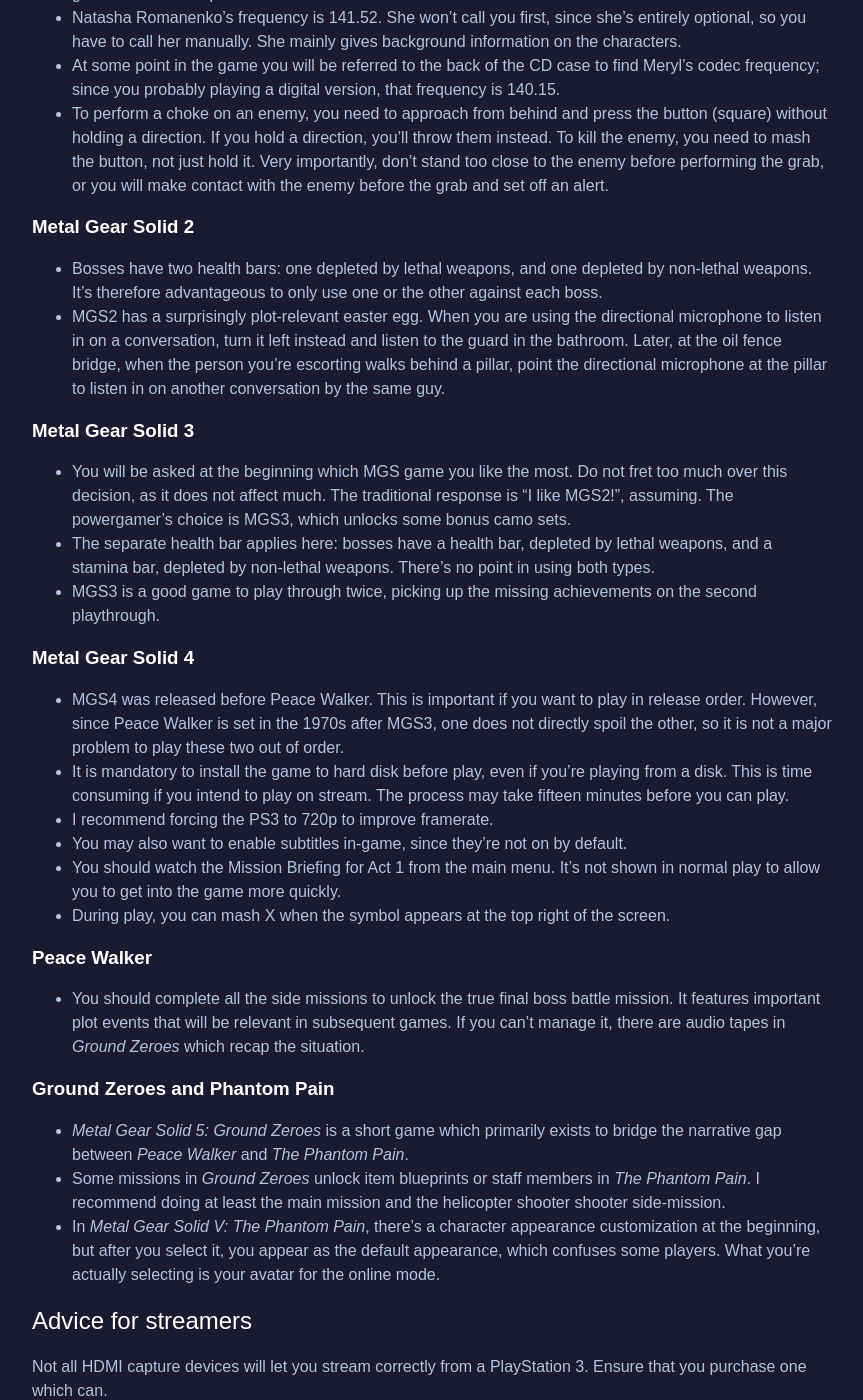
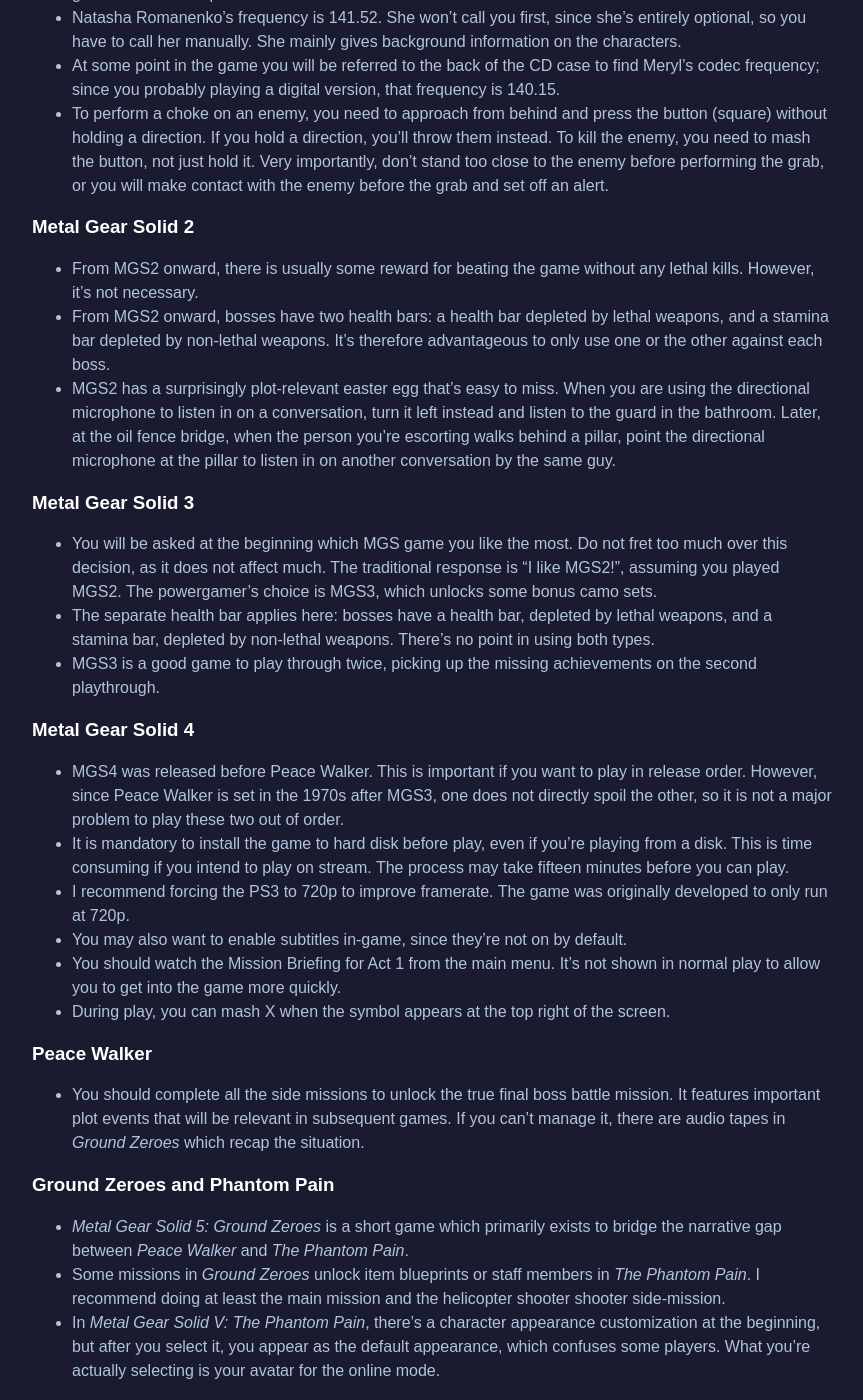
Before and after one commit to orbitalflower/orbitalflower.github.io, a Jekyll site: the page built from _posts/2018-03-12-how-to-play-all-metal-gear.md, in a window 1280 px wide and 1400 px high, scrolled down 1979 px. Shown: the whole window, without its empty margins (208-1071 px from the left). Built offline with Jekyll 4.4.1, drawn with Linux system fonts in a browser that asks for light colours; some of the changed text lies outside the part shown.

Commit message:
Small corrections to Metal Gear

```diff
--- a/_posts/2018-03-12-how-to-play-all-metal-gear.md
+++ b/_posts/2018-03-12-how-to-play-all-metal-gear.md
@@ -125,21 +125,24 @@
 
 ### Metal Gear Solid 2
 
-- Bosses have two health bars: one depleted by lethal weapons, and one depleted
-  by non-lethal weapons. It's therefore advantageous to only use one or the
-  other against each boss.
-- MGS2 has a surprisingly plot-relevant easter egg. When you are using the
-  directional microphone to listen in on a conversation, turn it left instead
-  and listen to the guard in the bathroom. Later, at the oil fence bridge, when
-  the person you're escorting walks behind a pillar, point the directional
-  microphone at the pillar to listen in on another conversation by the same guy.
+- From MGS2 onward, there is usually some reward for beating the game without
+  any lethal kills. However, it's not necessary.
+- From MGS2 onward, bosses have two health bars: a health bar depleted by lethal
+  weapons, and a stamina bar depleted by non-lethal weapons. It's therefore
+  advantageous to only use one or the other against each boss.
+- MGS2 has a surprisingly plot-relevant easter egg that's easy to miss. When you
+  are using the directional microphone to listen in on a conversation, turn it
+  left instead and listen to the guard in the bathroom. Later, at the oil fence
+  bridge, when the person you're escorting walks behind a pillar, point the
+  directional microphone at the pillar to listen in on another conversation by
+  the same guy.
 
 ### Metal Gear Solid 3
 
 - You will be asked at the beginning which MGS game you like the most. Do not
   fret too much over this decision, as it does not affect much. The traditional
-  response is "I like MGS2!", assuming. The powergamer's choice is MGS3, which
-  unlocks some bonus camo sets.
+  response is "I like MGS2!", assuming you played MGS2. The powergamer's choice
+  is MGS3, which unlocks some bonus camo sets.
 - The separate health bar applies here: bosses have a health bar, depleted by
   lethal weapons, and a stamina bar, depleted by non-lethal weapons. There's no
   point in using both types.
@@ -155,7 +158,8 @@
 - It is mandatory to install the game to hard disk before play, even if you're
   playing from a disk. This is time consuming if you intend to play on stream.
   The process may take fifteen minutes before you can play.
-- I recommend forcing the PS3 to 720p to improve framerate.
+- I recommend forcing the PS3 to 720p to improve framerate. The game was
+  originally developed to only run at 720p.
 - You may also want to enable subtitles in-game, since they're not on by
   default.
 - You should watch the Mission Briefing for Act 1 from the main menu. It's not
```
Also changed, not shown: other parts of _posts/2018-03-12-how-to-play-all-metal-gear.md (+1 -1 lines).
